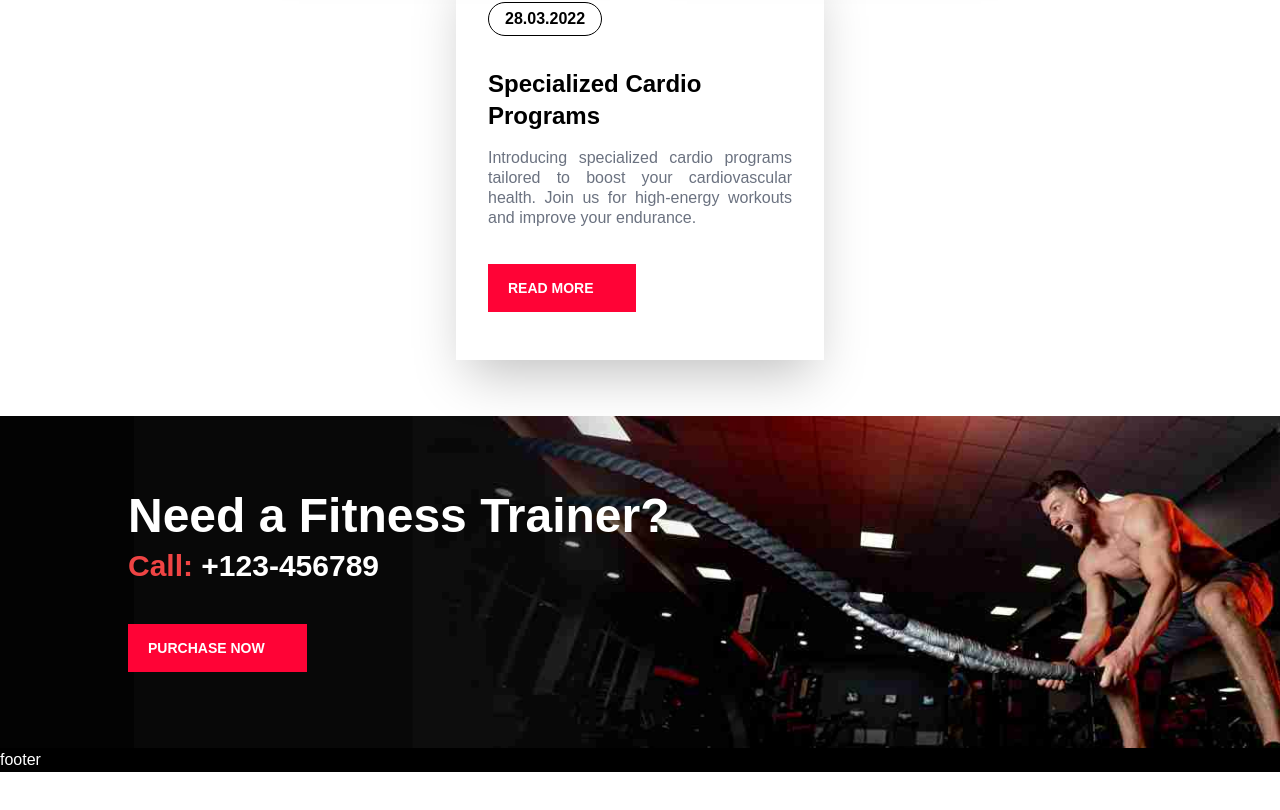
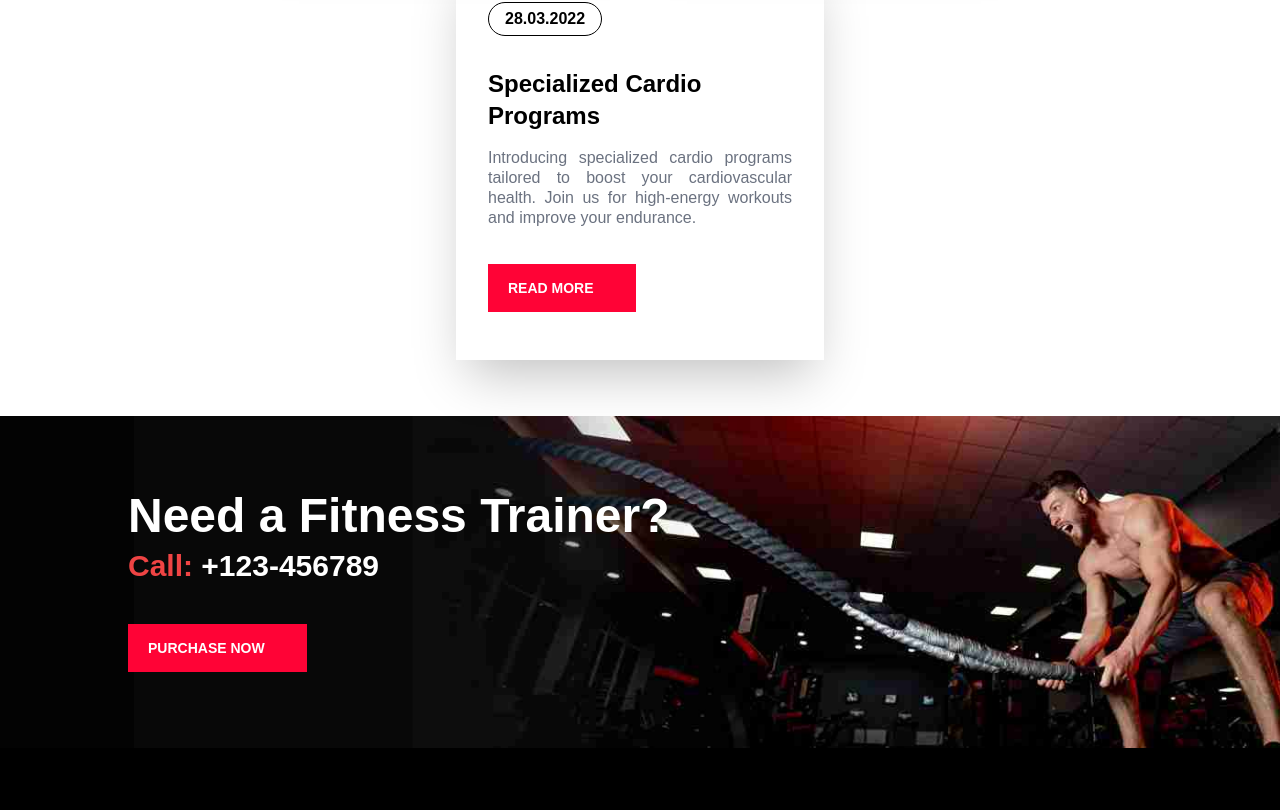
Before and after one commit to PawelWydra/Gymate-main, a React (Create React App) app: page / in a window 1280 px wide. Shown: the part 9208-10018 px from the top of the page. Before the commit the page ends 9980 px from the top, so only its background shows below. Built offline with nearby package versions, Linux system fonts and the light colour scheme; some icons are missing.

Commit message:
feat: add footer

```diff
--- a/src/App.js
+++ b/src/App.js
@@ -3,6 +3,7 @@ import Blog from "./components/blog/blog";
 import Bmi from "./components/bmi/bmi";
 import ChooseUs from "./components/choose-us/chooseUs";
 import Classes from "./components/classes/classes";
+import Footer from "./components/footer/footer";
 import Gallery from "./components/gallery/gallery";
 import Introduce from "./components/introduce/introduce.jsx";
 import Join from "./components/join/join";
@@ -27,7 +28,7 @@ function App() {
       <Pricing />
       <Blog />
       <Advertisement />
-      <section>footer</section>
+     <Footer/>
     </div>
   );
 }
--- /dev/null
+++ b/src/components/footer/footer.jsx
@@ -0,0 +1,7 @@
+import SectionContainer from "../sectionContainer/sectionContainer.jsx";
+
+function Footer() {
+  return <SectionContainer></SectionContainer>;
+}
+
+export default Footer;
```
